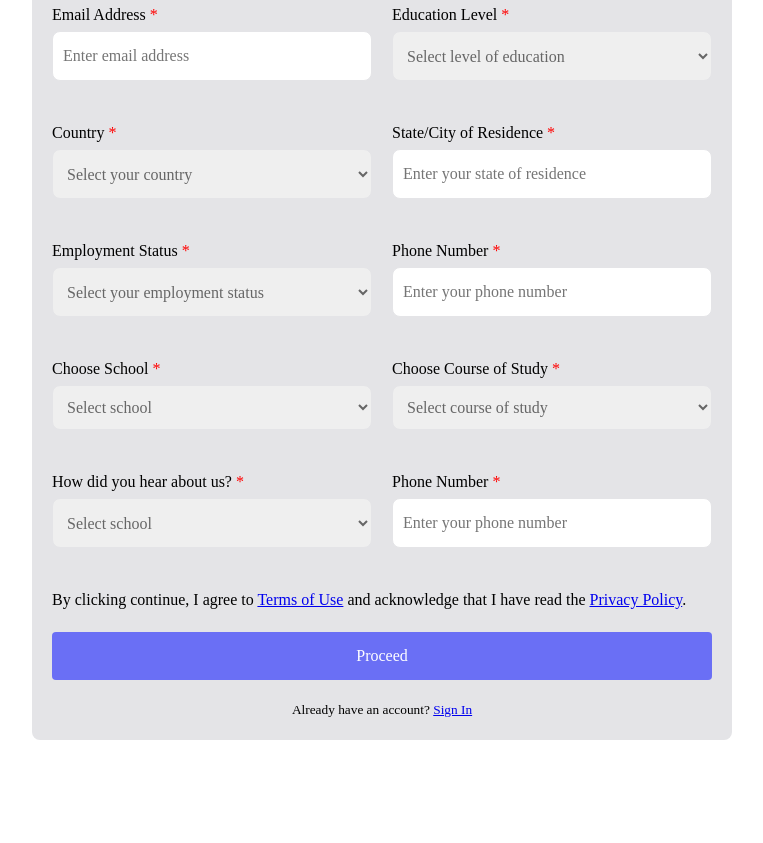
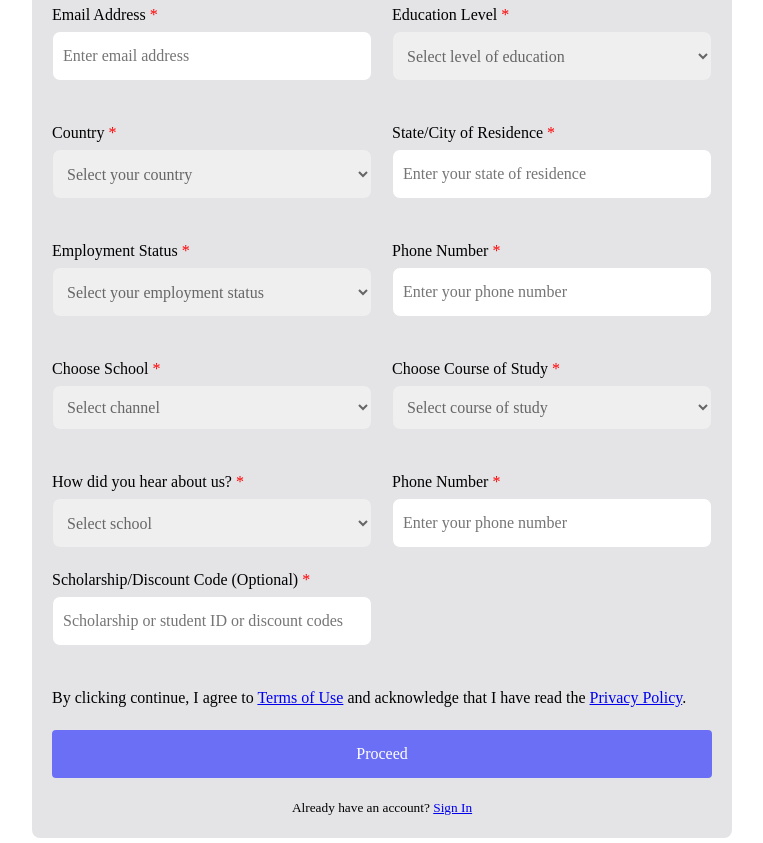
Before and after one commit to fidelitytecho/Altschool-Assignment01, a plain HTML site: page form.html in a window 1280 px wide. Shown: the part 385-1228 px from the top of the page, without its empty margins (258-1021 px from the left). Before the commit the page ends 1145 px from the top, so only its background shows below. Drawn offline with Linux system fonts and the light colour scheme.

Commit message:
Updated form.html

```diff
--- a/form.html
+++ b/form.html
@@ -107,10 +107,16 @@
         <div class="form_row">
           <div class="form_element">
             <label for="choose_school">Choose School</label>
-            <select name="choose_school" id="select_input" required>
-              <option value="" disabled selected>Select school</option>
-              <option value="school_of_creative_economics">School of Creative Economics</option>
-              <option value="school_of_business">School of Business</option>
+            <select name="choose_school" id="select_input" required><option value="" disabled selected>Select channel</option>
+              <option value="twitter">Twitter</option>
+              <option value="facebook">Facebook</option>
+              <option value="linkedln">Linkedln</option>
+              <option value="youtube">Youtube</option>
+              <option value="friend">Friend</option>
+              <option value="whatsapp">Whatsapp</option>
+              <option value="instagram">Instagram</option>
+              <option value="billboard">Billboard</option>
+              <option value="other">Other</option>
             </select>
           </div>
           <div class="form_element">
@@ -135,6 +141,10 @@
             <label for="phone_number">Phone Number</label>
             <input type="text" name="phone_number" placeholder="Enter your phone number" required>
           </div>
+          <div class="form_element">
+            <label for="scholarship_discount">Scholarship/Discount Code (Optional)</label>
+            <input type="text" name="scholarship_discount" placeholder="Scholarship or student ID or discount codes">
+          </div>
         </div>
         <div class="form_footer">
           <p>By clicking continue, I agree to <a href="https://www.altschoolafrica.com/terms" target="_blank">Terms of
```
